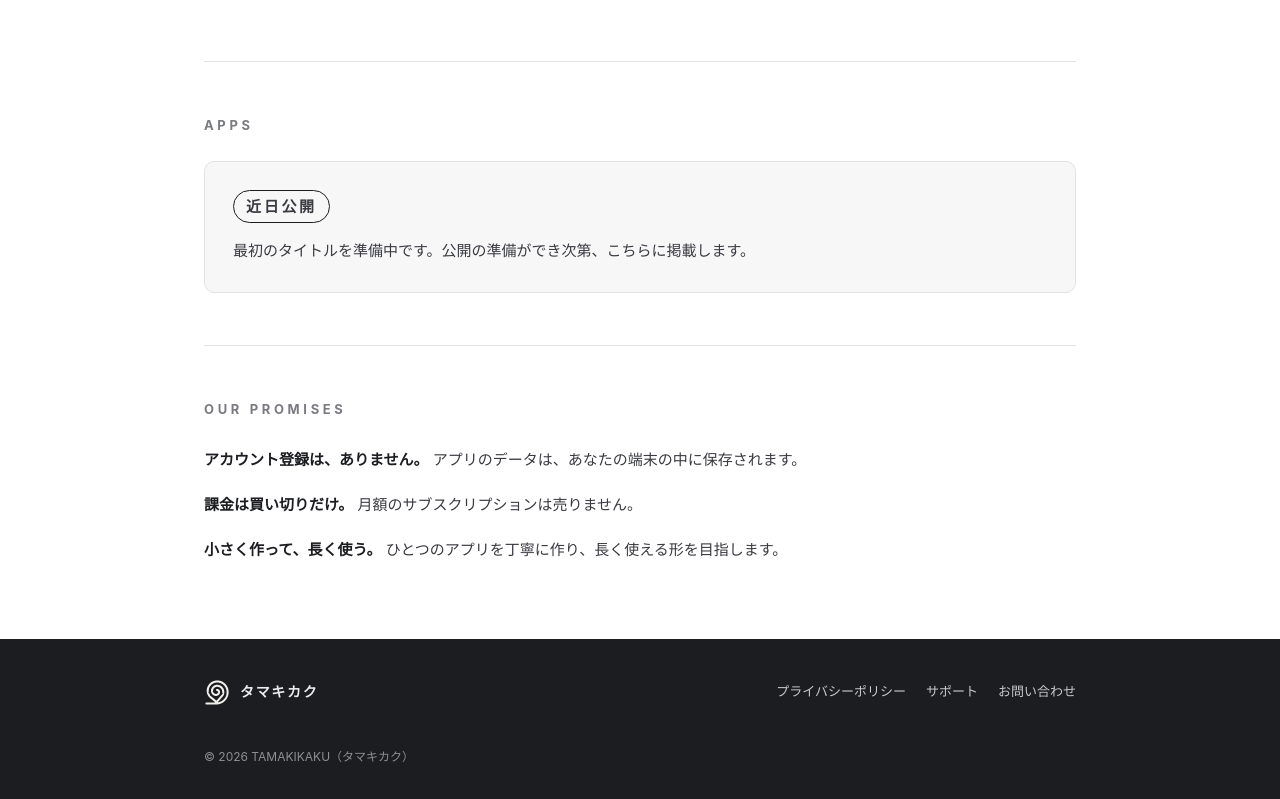
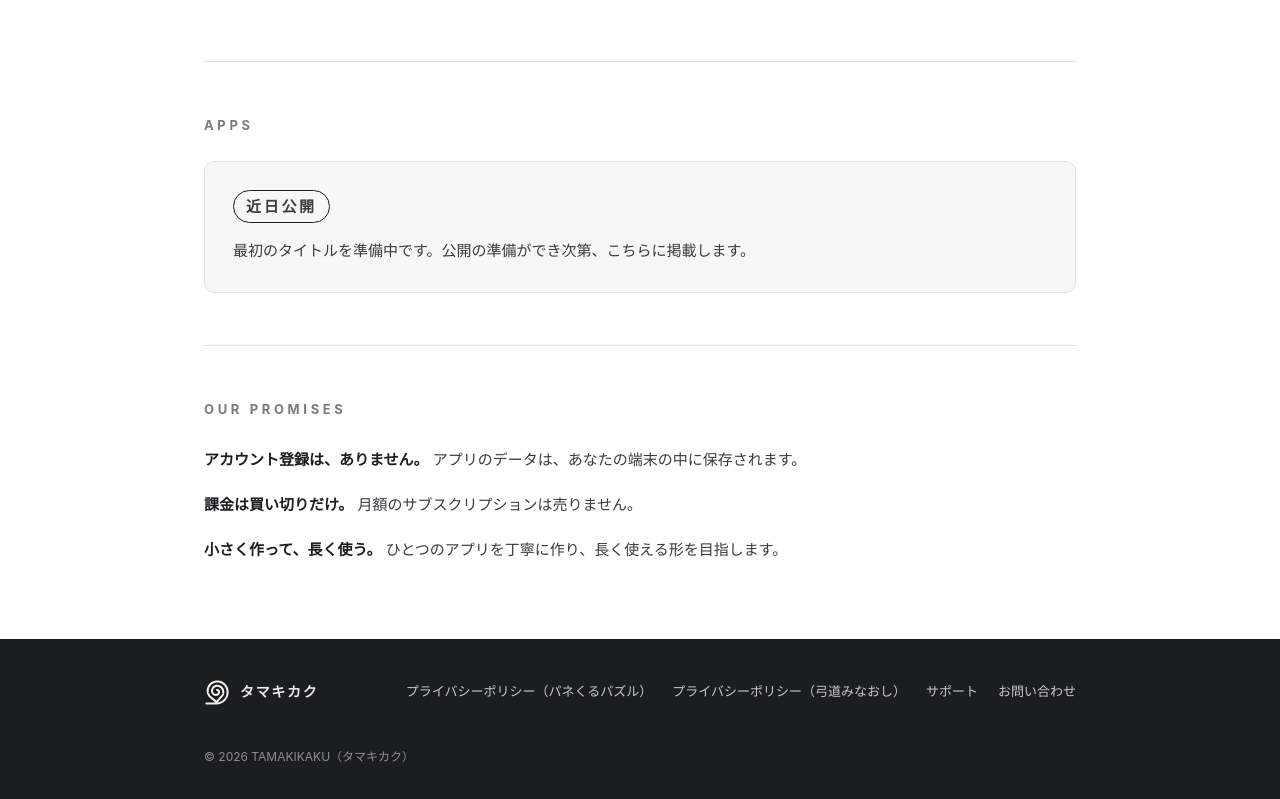
Before and after one commit to tamakikaku-apps/tamakikaku-apps.github.io, a plain HTML site: page index.html in a window 1280 px wide. Shown: the part 567-1366 px from the top of the page. Drawn offline with Linux system fonts and the light colour scheme.

Commit message:
トップとサポートのフッターのプライバシーポリシーをアプリ別の2本に分ける
パネくるパズル（privacy.html）と弓道みなおし（kyudominaoshi-privacy.html）へのリンクにする。

Co-Authored-By: Claude Opus 5.5 <noreply@anthropic.com>

```diff
--- a/index.html
+++ b/index.html
@@ -45,7 +45,8 @@
   <div class="footer-inner">
     <span class="footer-brand"><img class="footer-mark" src="assets/tamakikaku-mark-white.svg" alt="">タマキカク</span>
     <nav>
-      <a href="privacy.html">プライバシーポリシー</a>
+      <a href="privacy.html">プライバシーポリシー（パネくるパズル）</a>
+      <a href="kyudominaoshi-privacy.html">プライバシーポリシー（弓道みなおし）</a>
       <a href="support.html">サポート</a>
       <a href="mailto:tamaplan55@gmail.com">お問い合わせ</a>
     </nav>
```
Also changed, not shown: support.html (+2 -1 lines).
